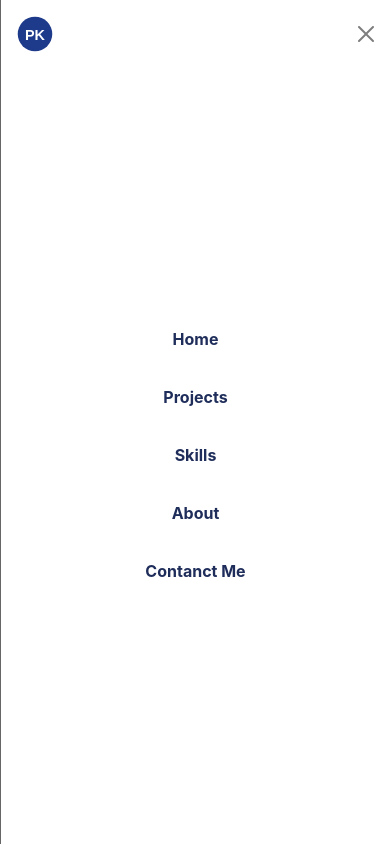
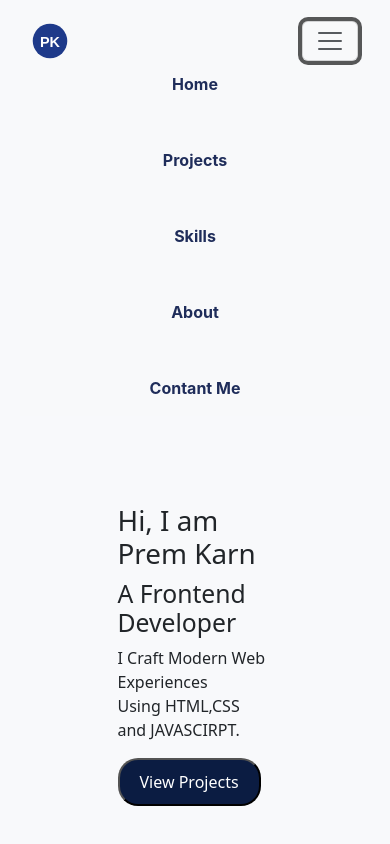
Before and after one commit to karanpr01/Protfolio, a plain HTML site: page index.html in a window 390 px wide. Both pictures are taken after a click on the button "Toggle navigation". Shown: the top 844 px of the page. Drawn offline with nearby package versions, Linux system fonts and the light colour scheme.

Commit message:
fixed the CTA button on hero section

```diff
--- a/index.html
+++ b/index.html
@@ -14,23 +14,19 @@
 
 <body>
     <header>
-        <nav class="navbar navbar-expand-lg bg-body-tertiary head">
+         <nav class="navbar navbar-expand-lg navbar-light bg-light">
             <div class="container-fluid">
-                <a class="navbar-brand" href="#"><img src="assest/pk_logo_circular.svg" alt="pk-logo" height="38px"></a>
-                <button class="navbar-toggler" type="button" data-bs-toggle="offcanvas"
-                    data-bs-target="#offcanvasNavbar" aria-controls="offcanvasNavbar" aria-label="Toggle navigation">
+                <a class="navbar-brand" href="#">
+                    <img src="assest/pk_logo_circular.svg" alt="logo" width="36px">
+                </a>
+                <button class="navbar-toggler" type="button" data-bs-toggle="collapse" data-bs-target="#navbarNav"
+                    aria-controls="navbarNav" aria-expanded="false" aria-label="Toggle navigation">
                     <span class="navbar-toggler-icon"></span>
                 </button>
-                <div class="offcanvas offcanvas-end" tabindex="-1" id="offcanvasNavbar"
-                    aria-labelledby="offcanvasNavbarLabel">
-                    <div class="offcanvas-header">
-                        <img src="assest/pk_logo_circular.svg" alt="pk-logo" class="offcanvas-title"
-                            id="offcanvasNavbarLabel" width="36px">
-                        <button type="button" class="btn-close" data-bs-dismiss="offcanvas" aria-label="Close"></button>
-                    </div>
-                    <ul class="navbar-nav flex-grow-1 nav-underline">
-                        <li class="nav-item ">
-                            <a class="nav-link " aria-current="page" href="#home">Home</a>
+                <div class="collapse navbar-collapse right"  id="navbarNav">
+                    <ul class="navbar-nav">
+                        <li class="nav-item">
+                            <a class="nav-link" aria-current="page" href="#home">Home</a>
                         </li>
                         <li class="nav-item">
                             <a class="nav-link" href="#projects">Projects</a>
@@ -38,11 +34,11 @@
                         <li class="nav-item">
                             <a class="nav-link" href="#skill">Skills</a>
                         </li>
-                        <li class="nav-item">
+                         <li class="nav-item">
                             <a class="nav-link" href="#about">About</a>
                         </li>
-                        <li class="nav-item">
-                            <a class="nav-link" href="#contact">Contanct Me</a>
+                         <li class="nav-item">
+                            <a class="nav-link" href="#contact">Contant Me</a>
                         </li>
                     </ul>
                 </div>
@@ -56,7 +52,7 @@
                 <h1>Hi, I am Prem Karn</h1>
                 <h2>A Frontend Developer</h2>
                 <p>I Craft Modern Web Experiences <br> Using HTML,CSS and JAVASCIRPT.</p>
-                <button><a href="#">View Projects</a></button>
+                <button><a href="#projects">View Projects</a></button>
             </div>
             <div class="image">
                 <img src="assest/hero-img.jpg" alt="hero-img" width="100%">
--- a/style.css
+++ b/style.css
@@ -26,13 +26,16 @@ body{
     background-color: var(--background);
 }
 
-.head{
+nav {
     margin: 10px 20px;
     /* border: 2px solid black; */
     font-family:var(--font-family);
     font-weight: 700;
 }
 
+.right{
+  justify-content: right;
+}
 ul{
     gap: 36px;
     justify-content: right;
```
